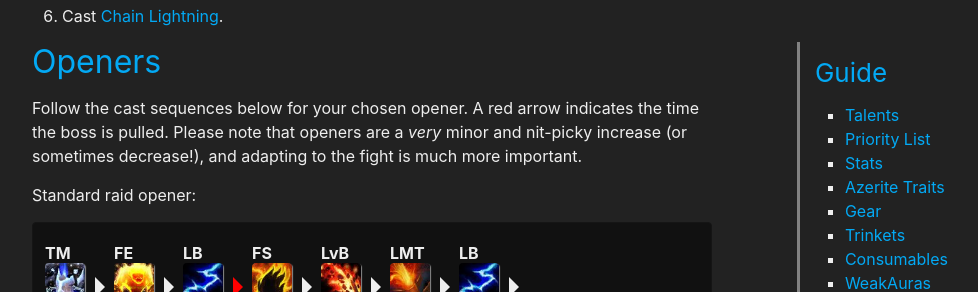
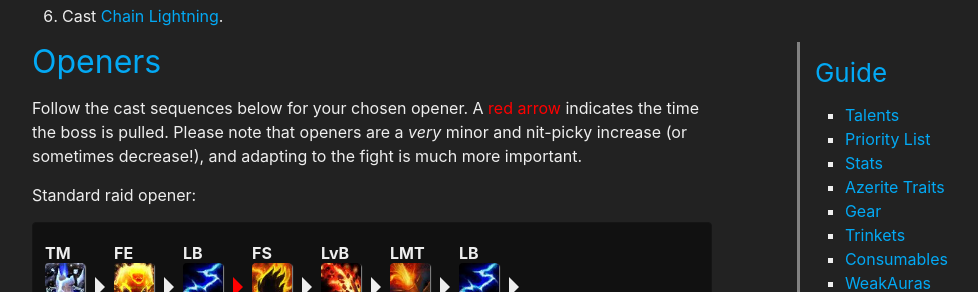
Before and after one commit to stormearthandlava/stormearthandlava.github.io, a Jekyll site: the page built from guide/general/priority_list.md, in a window 1280 px wide and 900 px high, scrolled down 1667 px. Shown: the part 162-454 px from the top of the window, without its empty margins (268-1246 px from the left). Built offline with Jekyll 4.4.1, drawn with Linux system fonts in a browser that asks for light colours; a script that is not in the unit is left out.

Commit message:
Colour coded red arrow disclaimer in opener paragraph.

```diff
--- a/guide/general/priority_list.md
+++ b/guide/general/priority_list.md
@@ -82,7 +82,7 @@ The elemental priority is fairly straightforward — the choice of which spell t
 
 ## Openers
 
-Follow the cast sequences below for your chosen opener. A red arrow indicates the time the boss is pulled. Please note that openers are a *very* minor and nit-picky increase (or sometimes decrease!), and adapting to the fight is much more important.
+Follow the cast sequences below for your chosen opener. A <span style="color:red">red arrow</span> indicates the time the boss is pulled. Please note that openers are a *very* minor and nit-picky increase (or sometimes decrease!), and adapting to the fight is much more important.
 
 Standard raid opener:
 <div class="opener">
```
